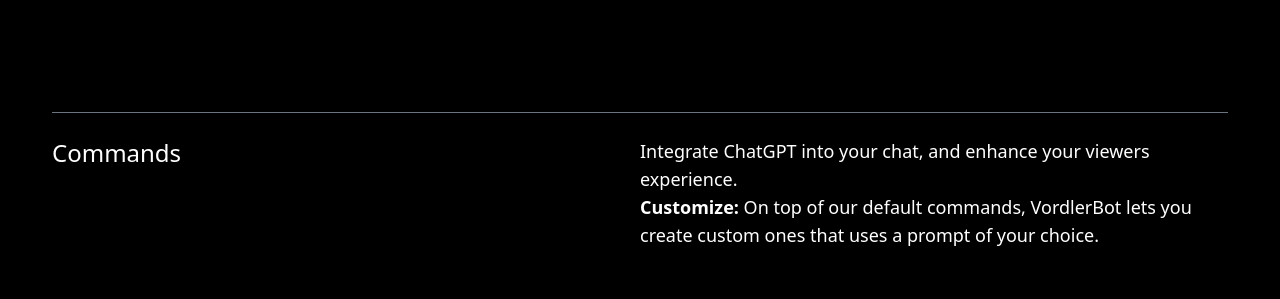
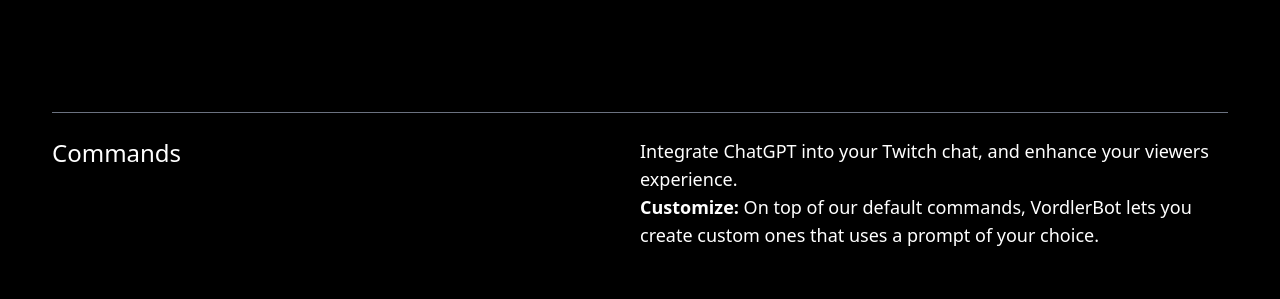
Before and after one commit to EB1811/vordler-bot-landing-page, a SvelteKit app in the folder vordler-bot-landing-page/: page / in a window 1280 px wide. Shown: the part 1280-1579 px from the top of the page. Built offline with nearby package versions, Linux system fonts and the light colour scheme.

Commit message:
built + description change

```diff
--- a/vordler-bot-landing-page/src/routes/Features.svelte
+++ b/vordler-bot-landing-page/src/routes/Features.svelte
@@ -19,7 +19,7 @@
         >
           <h3 class="text-left text-2xl text-white">Commands</h3>
           <p class="mt-4 leading-5 text-white lg:mt-0 lg:text-lg">
-            Integrate ChatGPT into your chat, and enhance your viewers
+            Integrate ChatGPT into your Twitch chat, and enhance your viewers
             experience. <br /><b>Customize: </b>On top of our default commands,
             VordlerBot lets you create custom ones that uses a prompt of your
             choice.
```
